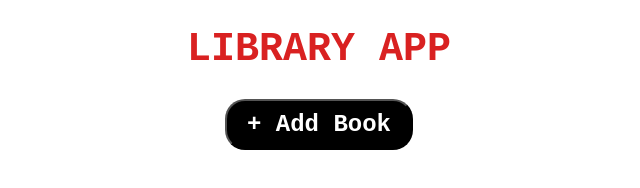
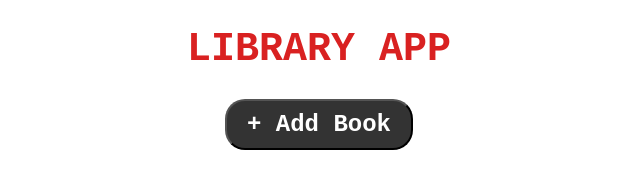
Before and after one commit to joshuaobare/library-app, a plain HTML site: page index.html in a window 1280 px wide. In both pictures the pointer is over the button "+ Add Book". Shown: the whole page, without its empty margins (321-961 px from the left). Drawn offline with Linux system fonts and the light colour scheme.

Commit message:
css complete

```diff
--- a/styles.css
+++ b/styles.css
@@ -96,3 +96,7 @@ button , #submit {
 #addBook {
     font-size: 24px;
 }
+
+button:hover {
+    background-color: rgb(0,0,0,80%);
+}
```
